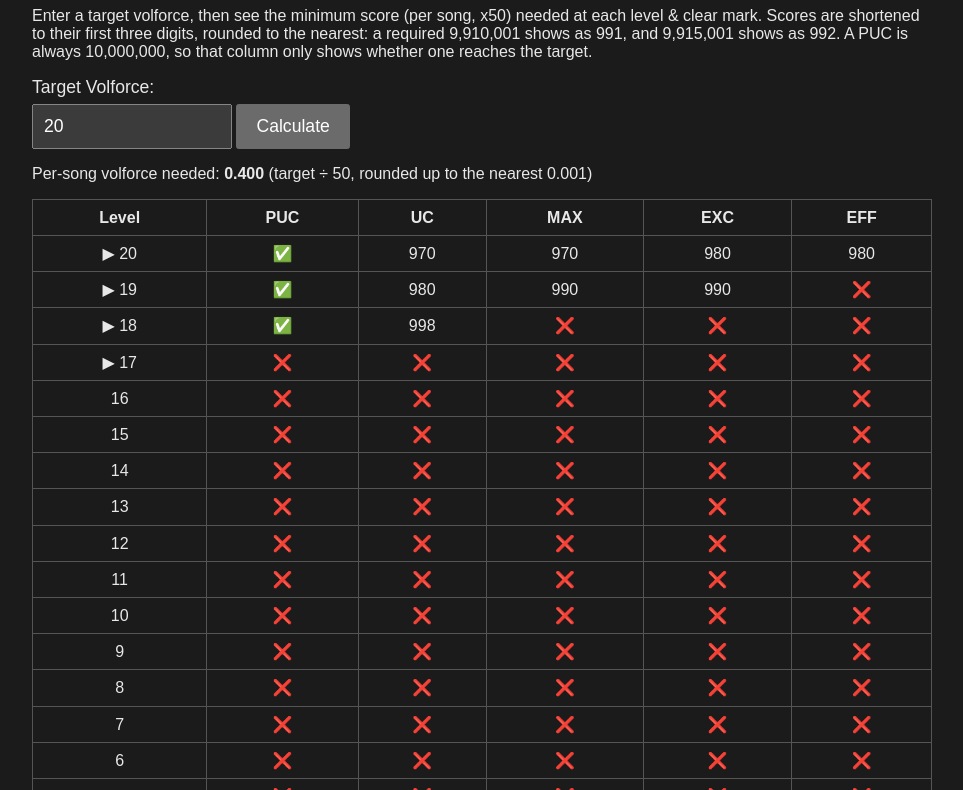
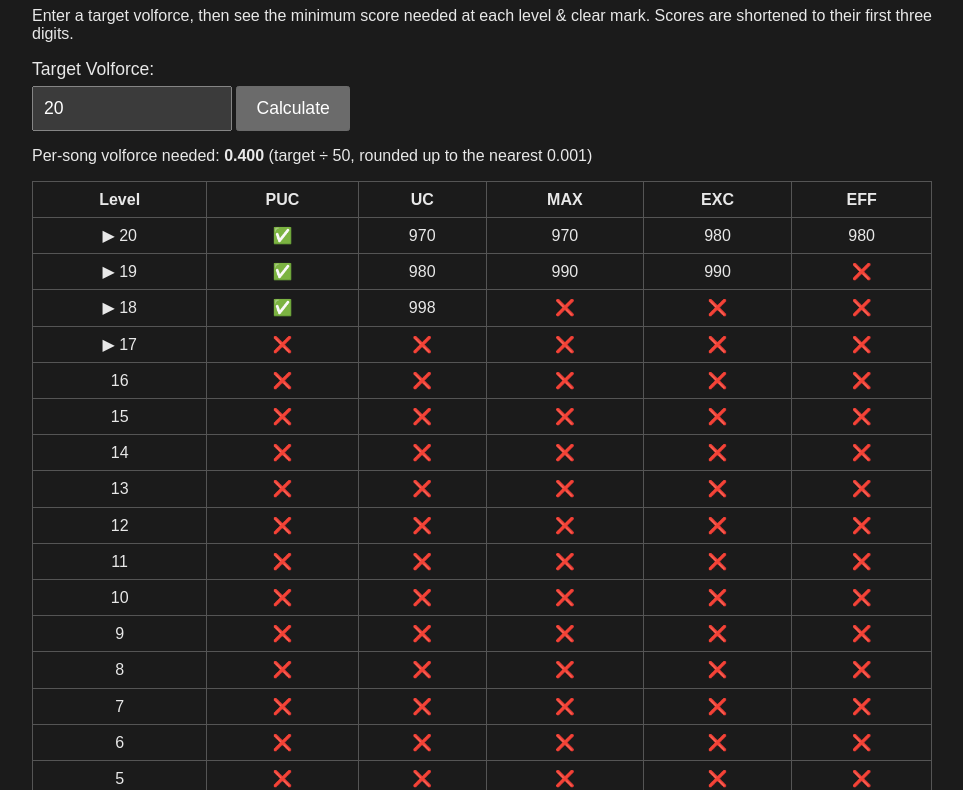
Before and after one commit to A-T-Burns/Target-Volforce-Calculator, a plain HTML site: page index.html in a window 1280 px wide. Shown: the part 73-863 px from the top of the page, without its empty margins (158-1121 px from the left). Drawn offline with Linux system fonts and the light colour scheme.

Commit message:
Simplified explanation text

```diff
--- a/index.html
+++ b/index.html
@@ -9,7 +9,7 @@
 <body>
 
 <h1>Sound Voltex Volforce Target Calculator</h1>
-<p>Enter a target volforce, then see the minimum score (per song, x50) needed at each level &amp; clear mark. Scores are shortened to their first three digits, rounded to the nearest: a required 9,910,001 shows as 991, and 9,915,001 shows as 992. A PUC is always 10,000,000, so that column only shows whether one reaches the target.</p>
+<p>Enter a target volforce, then see the minimum score needed at each level &amp; clear mark. Scores are shortened to their first three digits.</p>
 
 <div>
   <label for="target">Target Volforce:</label>
```
